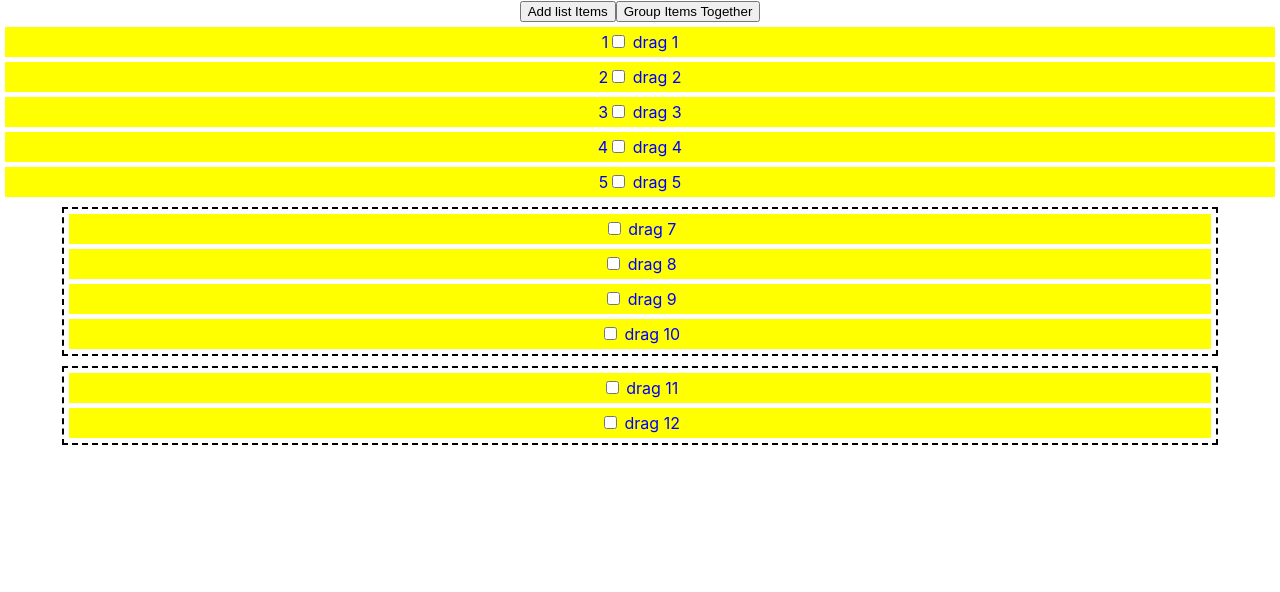
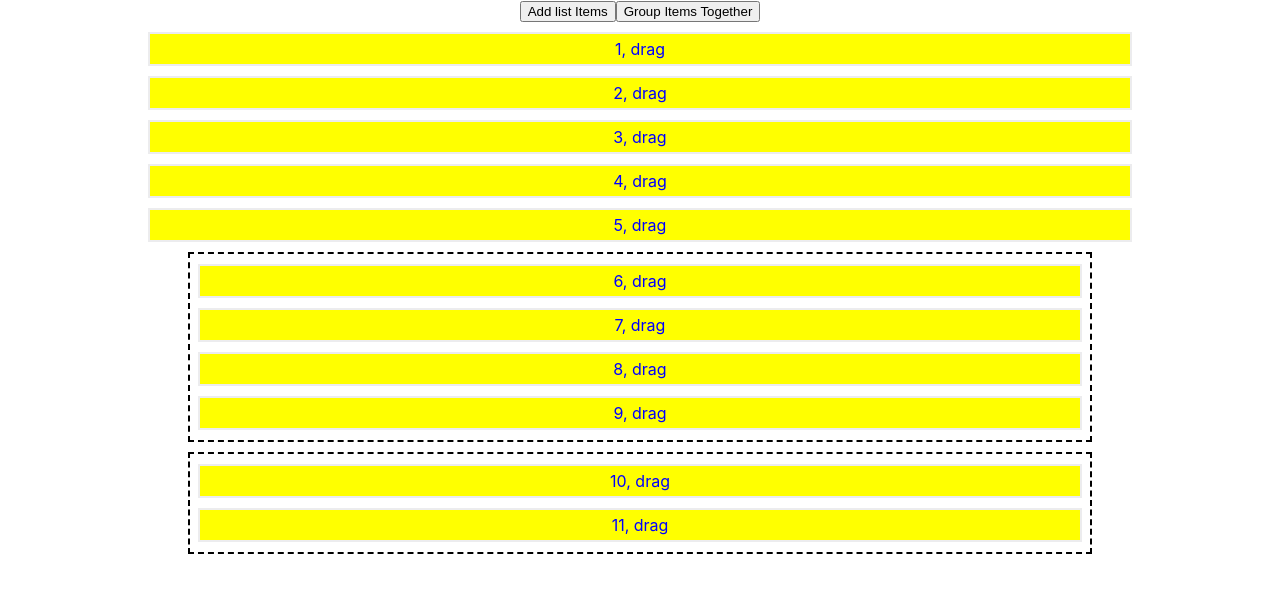
Before and after one commit to pankajwinaim/dragAdrop, a React (Create React App) app: page / in a window 1280 px wide. Shown: the top 592 px of the page. Built offline with nearby package versions, Linux system fonts and the light colour scheme.

Commit message:
few changes

```diff
--- a/src/components/Dnd.css
+++ b/src/components/Dnd.css
@@ -80,3 +80,13 @@
   width: 90%;
   margin: 10px auto;
 }
+label .checkeditem {
+  display: none;
+}
+.feature_bx{
+  border: 2px solid #ECECEE;
+  margin: 10px 8px;
+}
+.rule-checker .checkeditem:checked + .feature_bx{
+  border: 2px solid #3AC1CC;
+}
--- a/src/components/Dnd2.jsx
+++ b/src/components/Dnd2.jsx
@@ -3,29 +3,27 @@ import "./Dnd.css";
 
 function Dnd2() {
   const initialItems = [
-    { id: 1, value: "drag 1", selected: false },
-    { id: 2, value: "drag 2", selected: false },
-    { id: 3, value: "drag 3", selected: false },
-    { id: 4, value: "drag 4", selected: false },
-    { id: 5, value: "drag 5", selected: false },
+    { id: 1, value: "drag", selected: false },
+    { id: 2, value: "drag", selected: false },
+    { id: 3, value: "drag", selected: false },
+    { id: 4, value: "drag", selected: false },
+    { id: 5, value: "drag", selected: false },
     {
-      id: 6,
-      group: "001",
+      group: 1,
       isSelected: false,
       groupExpression: [
-        { id: 7, value: "drag 7", selected: false },
-        { id: 8, value: "drag 8", selected: false },
-        { id: 9, value: "drag 9", selected: false },
-        { id: 10, value: "drag 10", selected: false },
+        { id: 6, value: "drag", selected: false },
+        { id: 7, value: "drag", selected: false },
+        { id: 8, value: "drag", selected: false },
+        { id: 9, value: "drag", selected: false },
       ],
     },
     {
-      id: 7,
-      group: "002",
+      group: 2,
       isSelected: false,
       groupExpression: [
-        { id: 11, value: "drag 11", selected: false },
-        { id: 12, value: "drag 12", selected: false },
+        { id: 10, value: "drag", selected: false },
+        { id: 11, value: "drag", selected: false },
       ],
     },
   ];
@@ -160,7 +158,7 @@ function Dnd2() {
   };
 
   return (
-    <div>
+    <div style={{ width: '1000px', margin: '0 auto' }}>
       <button onClick={addItems}>Add list Items</button>
       <button onClick={groupItems}>Group Items Together</button>
       {/* <button onClick={deleteItems}>Delete list Items</button> */}
@@ -187,13 +185,18 @@ function Dnd2() {
                 </div>
               )}
               {item.groupExpression.map((itemsGrouped) => (
-                <div className="item">
-                  {item.groupExpression.id}
+                <div className="rule-checker ">
+                  <label>
                     <input
                       type="checkbox"
                       onChange={(e) => handleMultipleSelect(e, item)}
-                  />{" "}
-                  <span>{itemsGrouped.value}</span>
+                      className="checkeditem"
+                    />
+                    <div className="item feature_bx">
+                      <span>{itemsGrouped.id}</span>, {' '}
+                      <span>{itemsGrouped.value} </span>
+                    </div>
+                  </label>
                 </div>
               ))}
             </div>
@@ -210,8 +213,15 @@ function Dnd2() {
                   {multipleDragArray.length} selected
                 </div>
               )}
+              <div className="rule-checker ">
+                <label>
+                  <input
+                    type="checkbox"
+                    onChange={(e) => handleMultipleSelect(e, item)}
+                    className="checkeditem"
+                  />
                   <div
-                className="item"
+                    className="item feature_bx"
                     draggable="true"
                     onDragStart={(e) => handleDragStart(e, item)}
                     onDragEnter={(e) => handleListItemDragEnter(e, item)}
@@ -228,12 +238,11 @@ function Dnd2() {
                         {multipleDragArray.length} selected
                       </div>
                     )}
-                {item.id}
-                <input
-                  type="checkbox"
-                  onChange={(e) => handleMultipleSelect(e, item)}
-                />{" "}
+                    <span>{item.id}</span>, {' '}
                     <span>{item.value}</span>
+                  </div>
+
+                </label>
               </div>
             </>
           );
```
Lines whose indentation alone changed are shown as unchanged.
